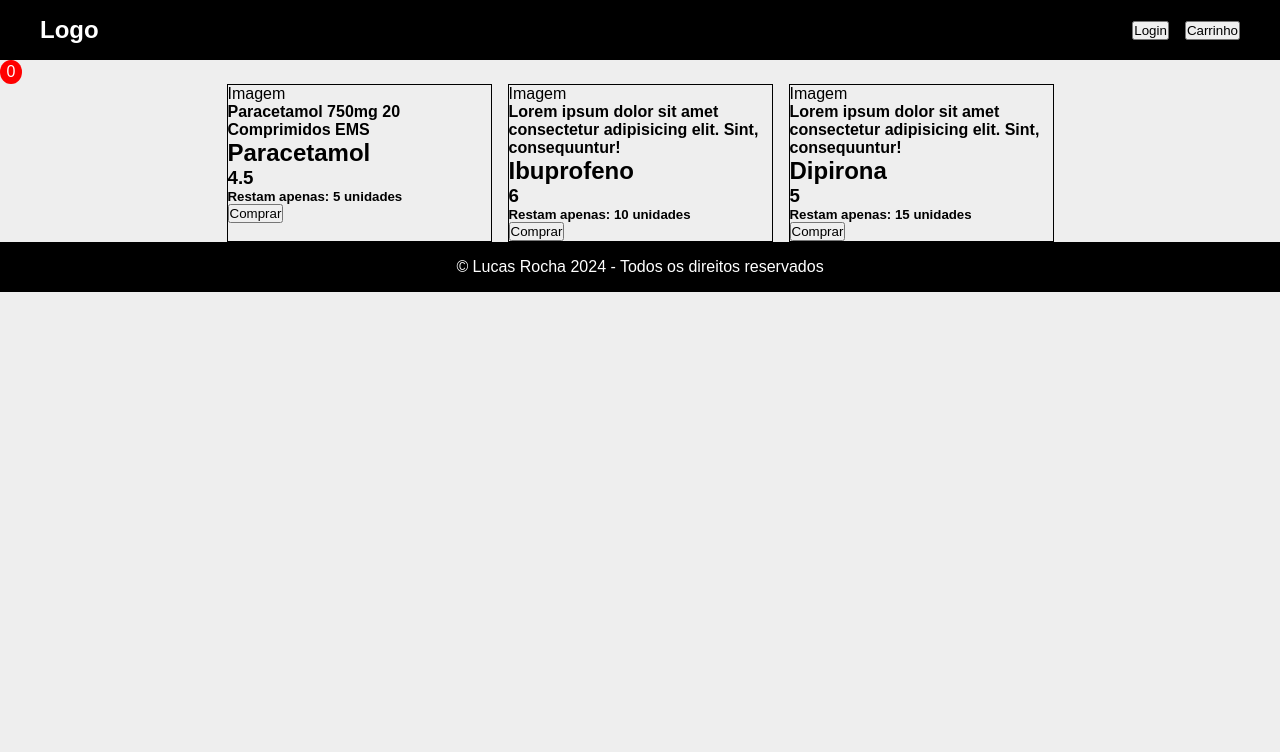
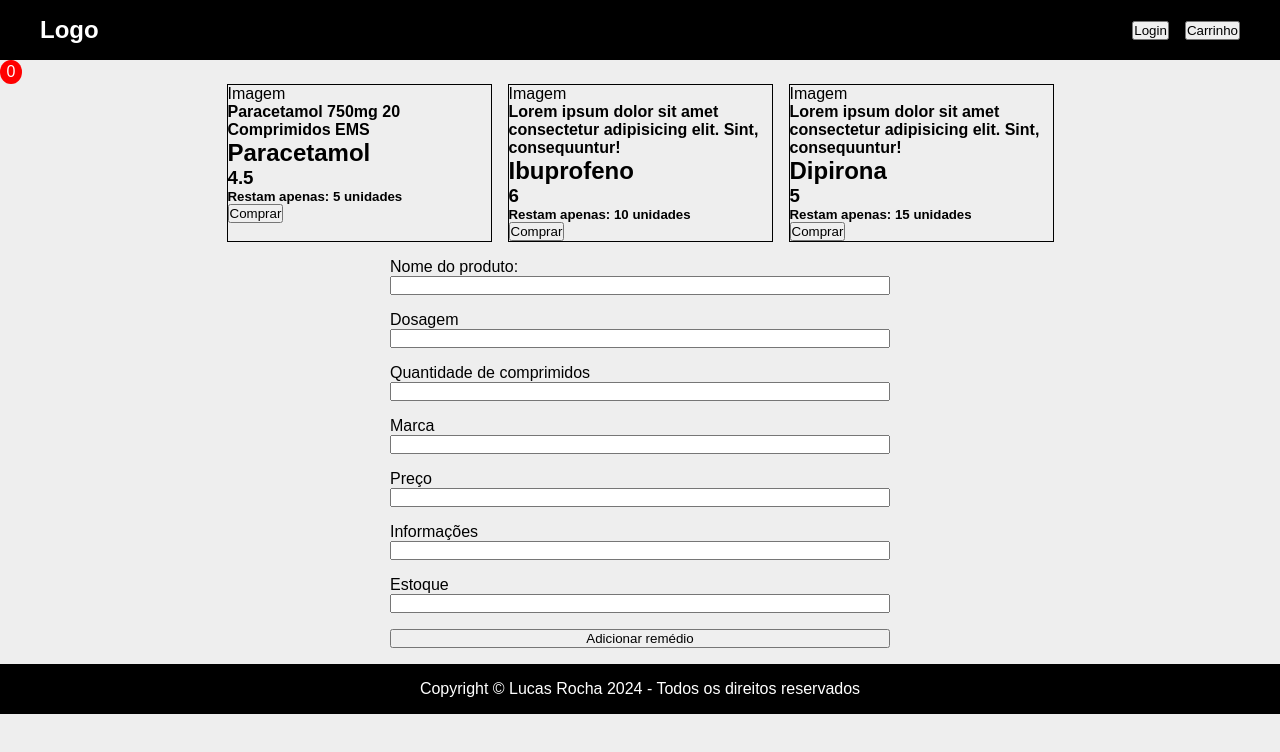
Before and after one commit to lucasrochabz/rocha-farma, a React (Vite) app: page / in a window 1280 px wide. Shown: the top 752 px of the page. Built offline with nearby package versions, Linux system fonts and the light colour scheme; data requests are answered from the project's data file.

Commit message:
Add novo formulário

```diff
--- a/src/App.jsx
+++ b/src/App.jsx
@@ -1,13 +1,15 @@
 import { ProductList } from './components/ProductList/ProductList';
-import './App.css';
 import { Header } from './components/Header/Header';
 import { Footer } from './components/Footer/Footer';
+import { FormRemedy } from './components/FormRemedy/FormRemedy';
+import './App.css';
 
 export const App = () => {
   return (
     <>
       <Header />
       <ProductList />
+      <FormRemedy />
       <Footer />
     </>
   );
--- a/src/components/Footer/Footer.jsx
+++ b/src/components/Footer/Footer.jsx
@@ -4,7 +4,7 @@ export const Footer = () => {
   return (
     <>
       <footer className="footer">
-        <p>&copy; Lucas Rocha 2024 - Todos os direitos reservados</p>
+        <p>Copyright &copy; Lucas Rocha 2024 - Todos os direitos reservados</p>
       </footer>
     </>
   );
--- /dev/null
+++ b/src/components/FormRemedy/FormRemedy.css
@@ -0,0 +1,11 @@
+.form-remedy-teste {
+  display: flex;
+  flex-direction: column;
+  /* background-color: chocolate; */
+  width: 500px;
+  margin: 1rem auto;
+}
+
+.form-remedy-teste input {
+  margin-bottom: 1rem;
+}
--- /dev/null
+++ b/src/components/FormRemedy/FormRemedy.jsx
@@ -0,0 +1,30 @@
+import './FormRemedy.css';
+
+export const FormRemedy = () => {
+  return (
+    <form className="form-remedy-teste">
+      <label htmlFor="name">Nome do produto:</label>
+      <input type="text" id="name" />
+
+      <label htmlFor="dosage">Dosagem</label>
+      <input type="text" id="dosage" />
+
+      <label htmlFor="amount">Quantidade de comprimidos</label>
+      <input type="number" id="amount" />
+
+      <label htmlFor="brand">Marca</label>
+      <input type="text" id="brand" />
+
+      <label htmlFor="price">Preço</label>
+      <input type="number" id="price" />
+
+      <label htmlFor="info">Informações</label>
+      <input type="text" id="info" />
+
+      <label htmlFor="stock">Estoque</label>
+      <input type="text" id="stock" />
+
+      <button>Adicionar remédio</button>
+    </form>
+  );
+};
--- a/src/pages/AdminPage.jsx
+++ b/src/pages/AdminPage.jsx
@@ -64,7 +64,7 @@ export const AdminPage = () => {
           onChange={handleChange}
         />
 
-        <label htmlFor="brand">Preço</label>
+        <label htmlFor="price">Preço</label>
         <input
           type="number"
           id="price"
```
